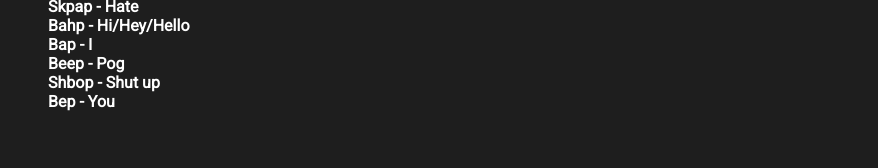
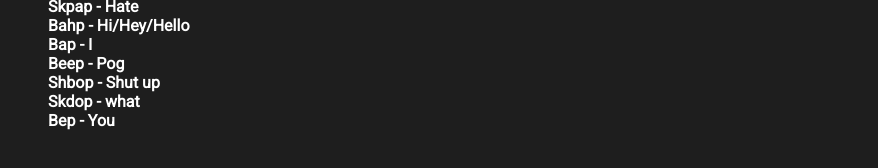
Before and after one commit to Beeptionary/beeptionary.github.io, a plain HTML site: page index.html in a window 1280 px wide. Shown: the part 248-416 px from the top of the page, without its empty margins (0-878 px from the left). Drawn offline with Linux system fonts and the light colour scheme.

Commit message:
one more word

```diff
--- a/index.html
+++ b/index.html
@@ -14,6 +14,7 @@
                 <li>Bap - I</li>
                 <li>Beep - Pog</li>
                 <li>Shbop - Shut up</li>
+                <li>Skdop - what</li>
                 <li>Bep - You</li>
             </ul>
         </body>
```
